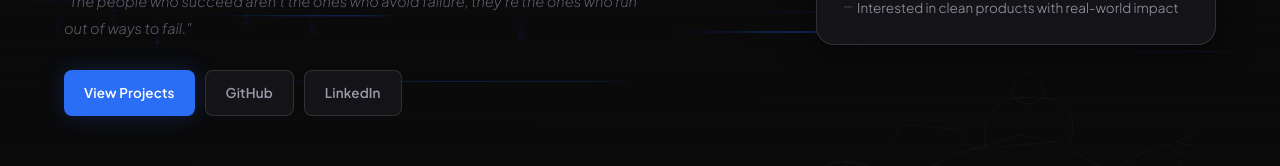
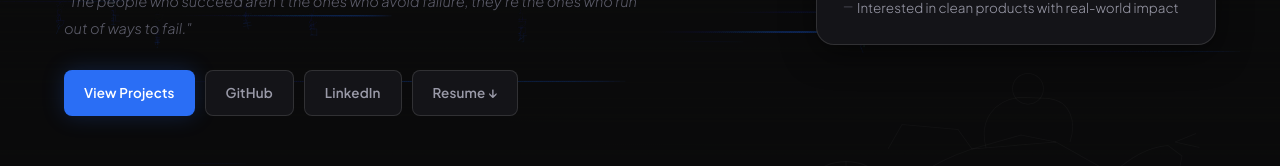
Before and after one commit to PrinceKlair619/portfolio, a React app: page / in a window 1280 px wide. Shown: the part 482-648 px from the top of the page. Built offline with nearby package versions, Linux system fonts and the light colour scheme; the HTML template or start-up script is replaced by a standard one.

Commit message:
added resume download

```diff
--- a/src/App.jsx
+++ b/src/App.jsx
@@ -740,6 +740,7 @@ export default function App() {
               <a href="#projects" className="button primary">View Projects</a>
               <a href="https://github.com/PrinceKlair619" target="_blank" rel="noreferrer" className="button secondary">GitHub</a>
               <a href="https://linkedin.com/in/prince-k1" target="_blank" rel="noreferrer" className="button secondary">LinkedIn</a>
+              <a href="/resume.pdf" download="Prince_Klair_Resume.pdf" className="button secondary">Resume ↓</a>
             </div>
           </div>
 
```
Also changed, not shown: 1 other file (tests, documents, lock files or other folders).
